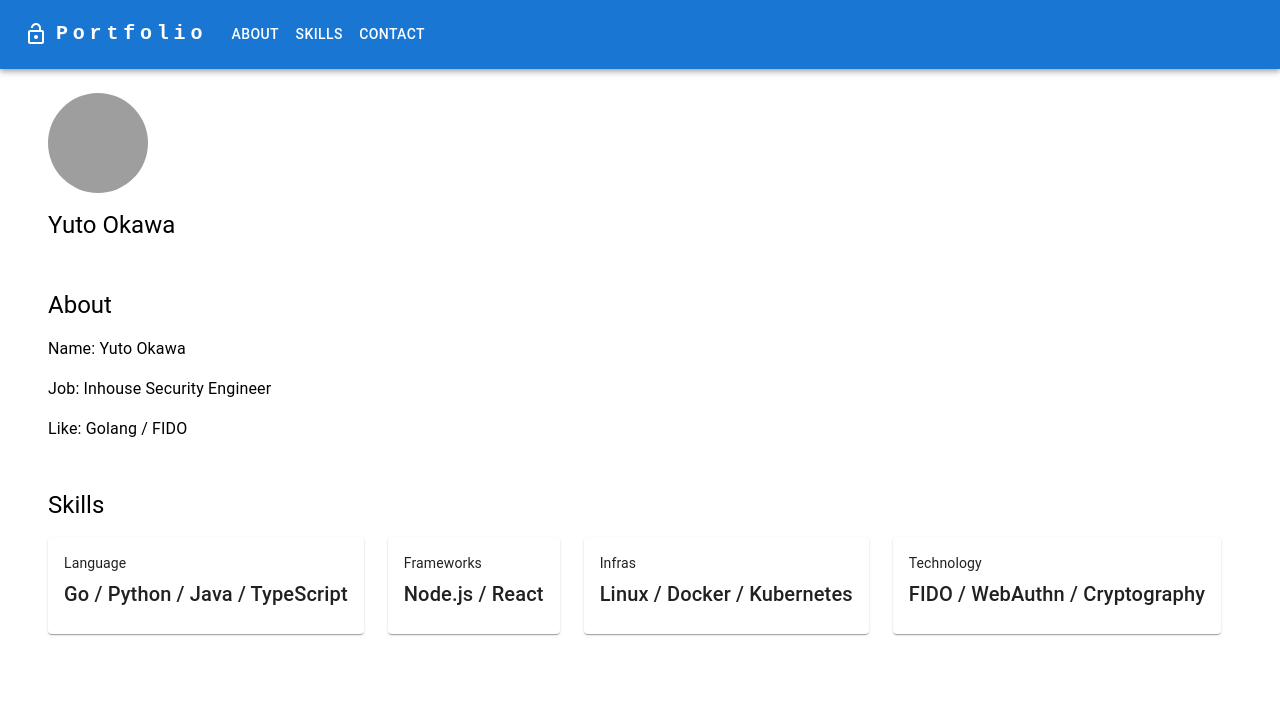
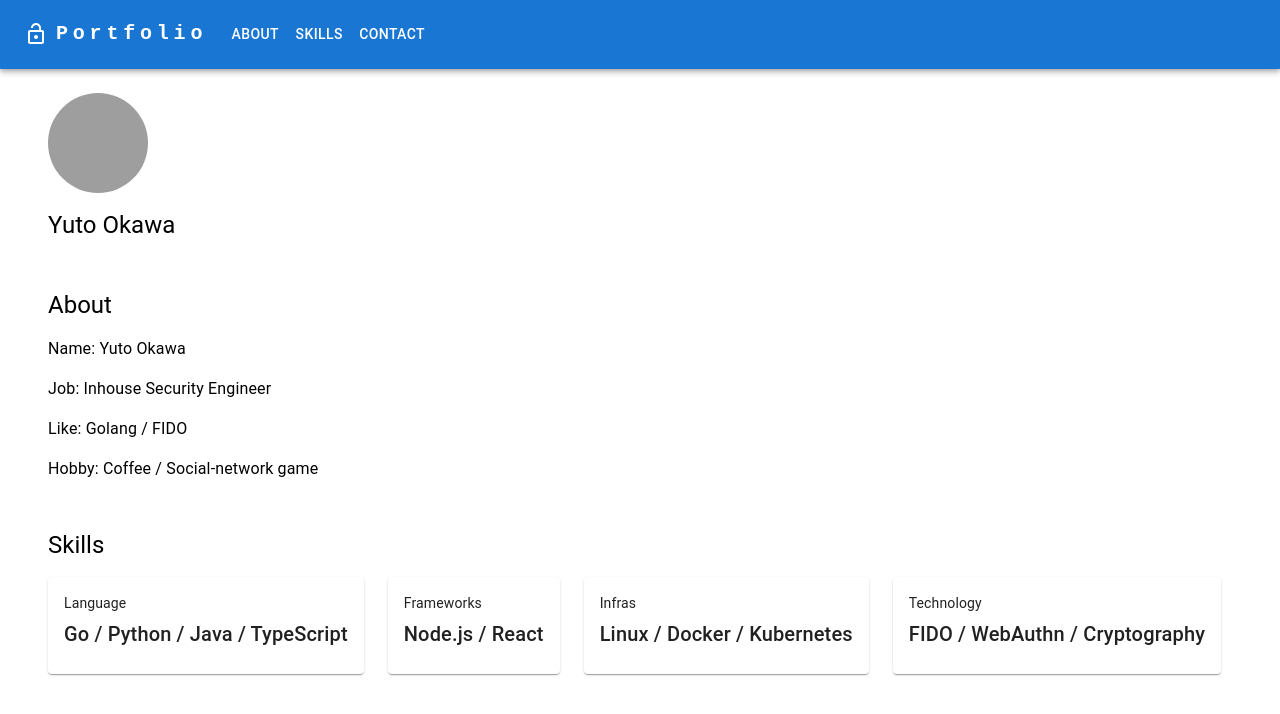
Before and after one commit to YutoOkawa/YutoOkawa.github.io, a React (Create React App) app: page / in a window 1280 px wide. Shown: the top 714 px of the page. Built offline with nearby package versions, Linux system fonts and the light colour scheme; grey boxes are pictures that could not be loaded.

Commit message:
Add Hobby to About

```diff
--- a/src/components/About.tsx
+++ b/src/components/About.tsx
@@ -16,9 +16,14 @@ const About: React.FC = () => {
 		{
 			title: 'Like',
 			content: 'Golang / FIDO'
+		},
+		{
+			title: 'Hobby',
+			content: 'Coffee / Social-network game'
 		}
 	]
   return (
+		// TOOD: title と content の間の空白をいい感じにしたい
   	<>
 			<Container maxWidth="xl">
 				<Box p={2}>
```
